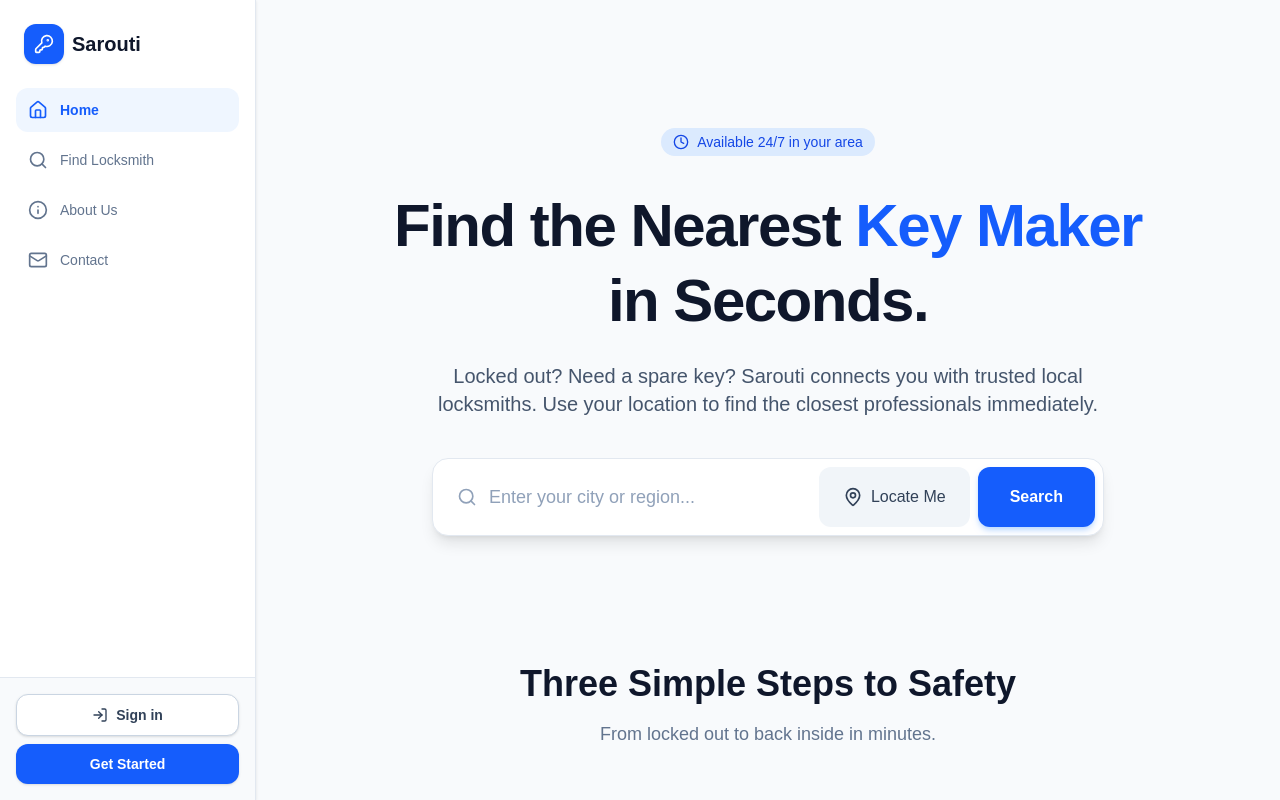
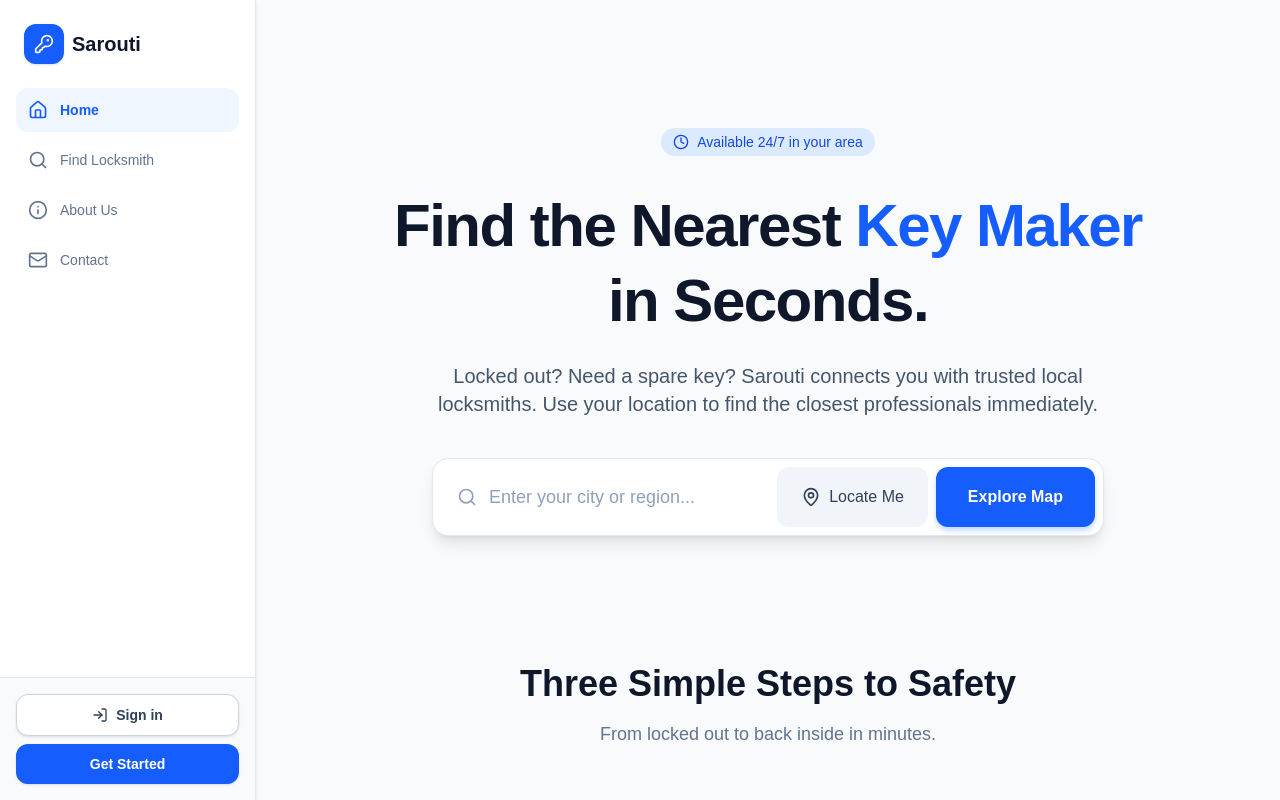
Before and after one commit to Toretto005/key_maroc, a Next.js app: page / in a window 1280 px wide. Built offline with nearby package versions, Linux system fonts and the light colour scheme; no server answers.

Commit message:
feat: change search button to redirect directly to map

```diff
--- a/src/app/page.tsx
+++ b/src/app/page.tsx
@@ -80,12 +80,12 @@ export default function Home() {
               {locating ? <Loader2 className="w-5 h-5 animate-spin" /> : <MapPin className="w-5 h-5" />}
               <span className="hidden sm:inline">{locating ? "Locating..." : "Locate Me"}</span>
             </button>
-            <button
-               onClick={handleLocateMe}
+            <Link
+               href="/search"
                className="flex-1 sm:flex-none flex items-center justify-center bg-blue-600 hover:bg-blue-700 text-white px-8 py-4 rounded-xl font-semibold transition-colors shadow-md shadow-blue-200"
             >
-              Search
-            </button>
+              Explore Map
+            </Link>
           </div>
         </div>
 
```
